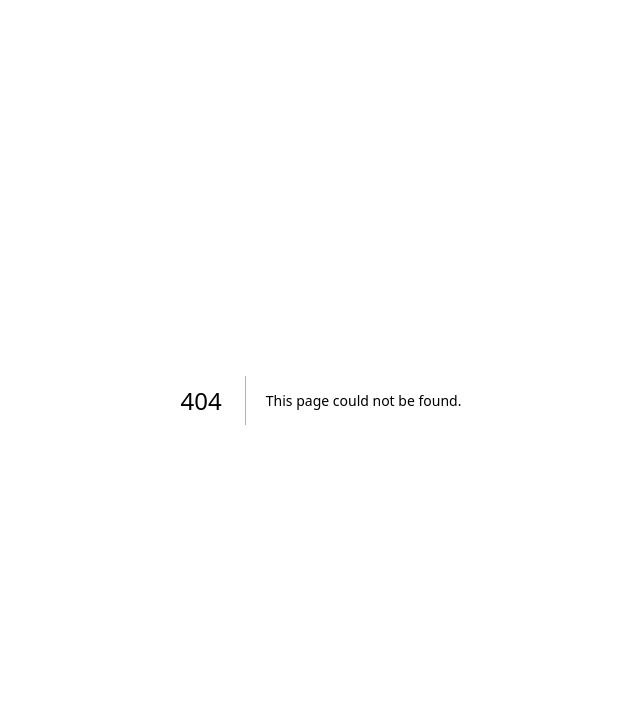
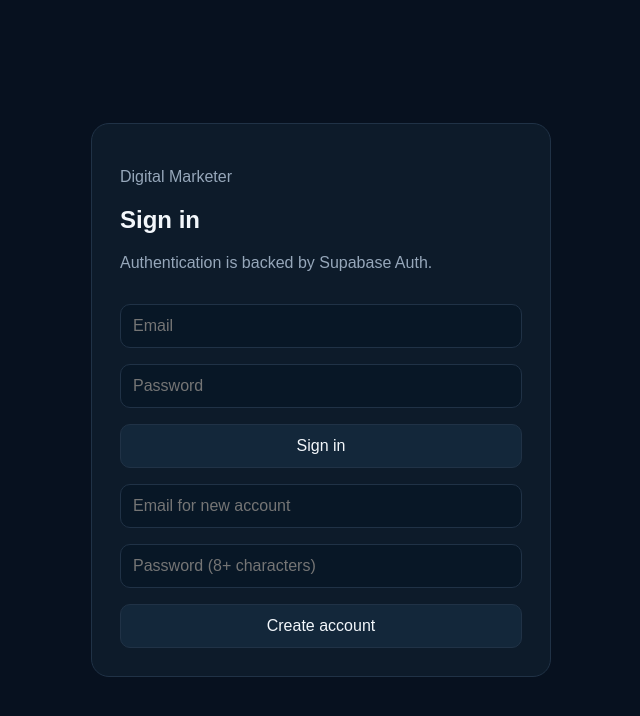
Before and after one commit to RidzBuilder/Digital-Marketer, a Next.js app: page /login in a window 1280 px wide. Before the commit this address had no page. Shown: the top 716 px of the page, without its empty margins (319-959 px from the left). Built offline with nearby package versions, Linux system fonts and the light colour scheme.

Commit message:
feat: bootstrap P1 application foundation

```diff
--- /dev/null
+++ b/app/login/page.tsx
@@ -0,0 +1,38 @@
+import { signInAction, signUpAction } from "./actions";
+
+type LoginPageProps = {
+  searchParams: Promise<{ error?: string; message?: string }>;
+};
+
+export default async function LoginPage({ searchParams }: LoginPageProps) {
+  const params = await searchParams;
+
+  return (
+    <main className="hero">
+      <section className="shell">
+        <div className="card stack" style={{ maxWidth: 460, margin: "0 auto" }}>
+          <div>
+            <p className="muted">Digital Marketer</p>
+            <h1>Sign in</h1>
+            <p className="muted">Authentication is backed by Supabase Auth.</p>
+          </div>
+
+          {params.error ? <p role="alert">{params.error}</p> : null}
+          {params.message ? <p className="muted">{params.message}</p> : null}
+
+          <form className="stack" action={signInAction}>
+            <input className="input" name="email" type="email" placeholder="Email" autoComplete="email" required />
+            <input className="input" name="password" type="password" placeholder="Password" autoComplete="current-password" required />
+            <button className="button" type="submit">Sign in</button>
+          </form>
+
+          <form className="stack" action={signUpAction}>
+            <input className="input" name="email" type="email" placeholder="Email for new account" autoComplete="email" required />
+            <input className="input" name="password" type="password" placeholder="Password (8+ characters)" autoComplete="new-password" minLength={8} required />
+            <button className="button" type="submit">Create account</button>
+          </form>
+        </div>
+      </section>
+    </main>
+  );
+}
```
